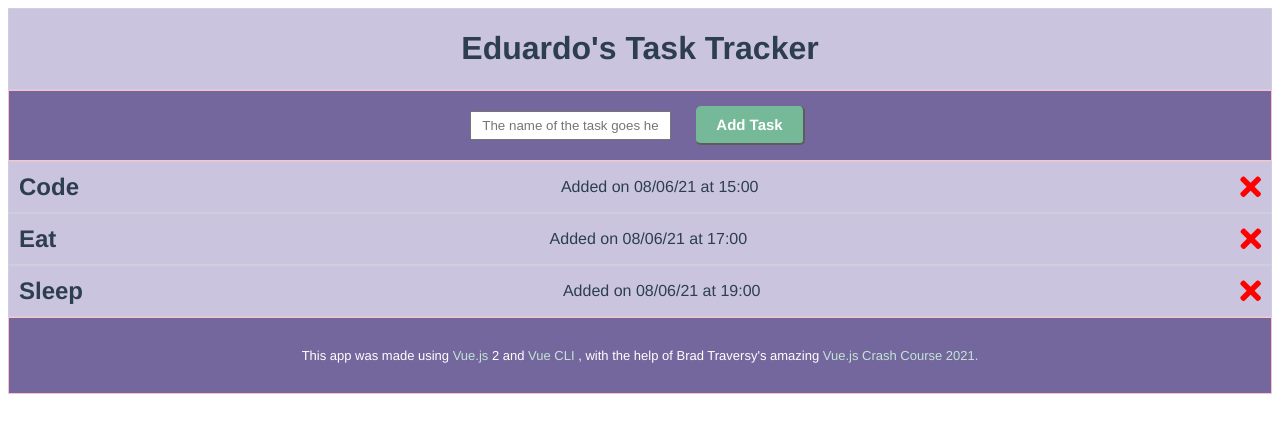
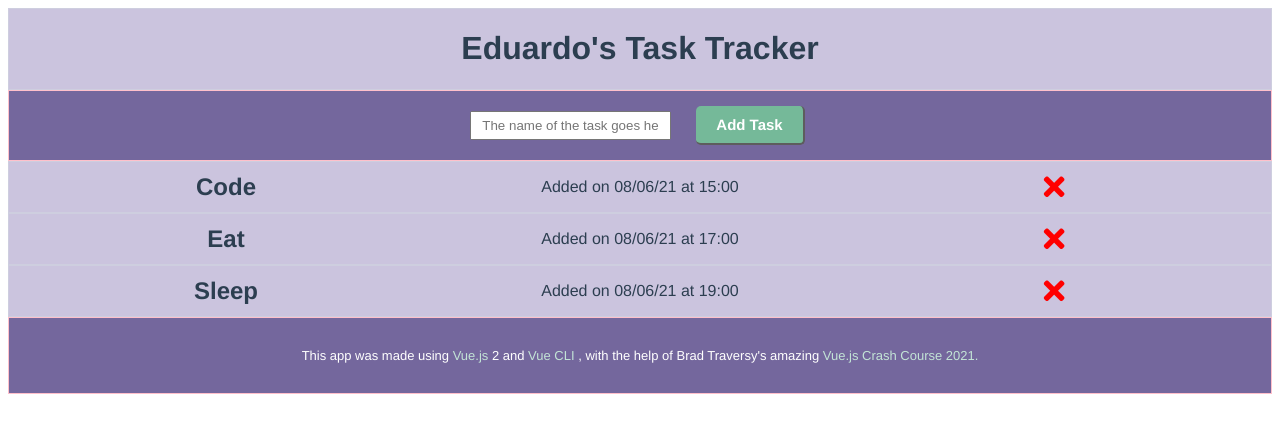
Before and after one commit to eduardomecchia/todos, a Vue app: page / in a window 1280 px wide. Shown: the top 432 px of the page. Built offline with nearby package versions, Linux system fonts and the light colour scheme.

Commit message:
Adjust position of tasks names and dates

```diff
--- a/src/components/Task.vue
+++ b/src/components/Task.vue
@@ -1,7 +1,7 @@
 <template>
-    <div>
+    <div class="task">
         <h2>{{ task.text }}</h2>
-        <span>Added on {{ task.date }}</span>
+        <div>Added on {{ task.date }}</div>
         <i @click="$emit('delete-task', task.id)" class="fas fa-times"></i>
     </div>
 </template>
@@ -17,7 +17,7 @@ export default {
 </script>
 
 <style scoped>
-    div {
+    .task {
         background-color: #9c90c086;
         border: 1px solid #cecedf;
         padding: 10px;
@@ -26,8 +26,14 @@ export default {
         align-items: center;
     }
 
+    .task > * {
+        flex: 1;
+    }
+
     h2 {
         margin: 0;
+        overflow: hidden;
+        text-overflow: ellipsis;
     }
 
     i {
--- a/src/components/Tasks.vue
+++ b/src/components/Tasks.vue
@@ -1,6 +1,6 @@
 <template>
   <div>
-    <div :key="task.id" v-for="task in tasks">
+    <div class="task-container" :key="task.id" v-for="task in tasks">
         <Task @delete-task="$emit('delete-task', task.id)" :task="task"></Task>
     </div>
   </div>
@@ -23,7 +23,3 @@ export default {
     emits: ["delete-task"]
 }
 </script>
-
-<style>
-
-</style>
```
